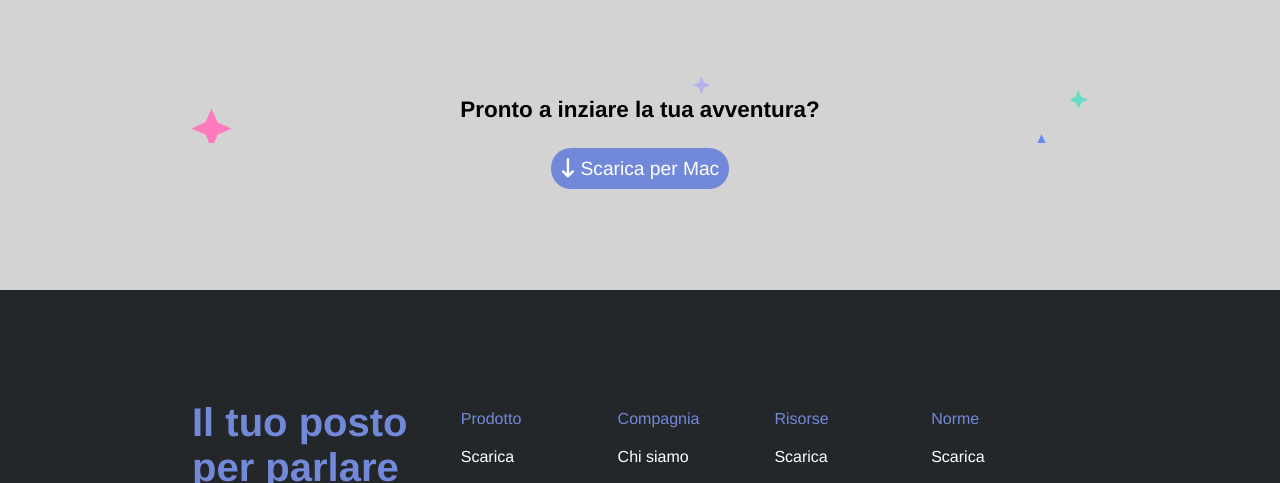
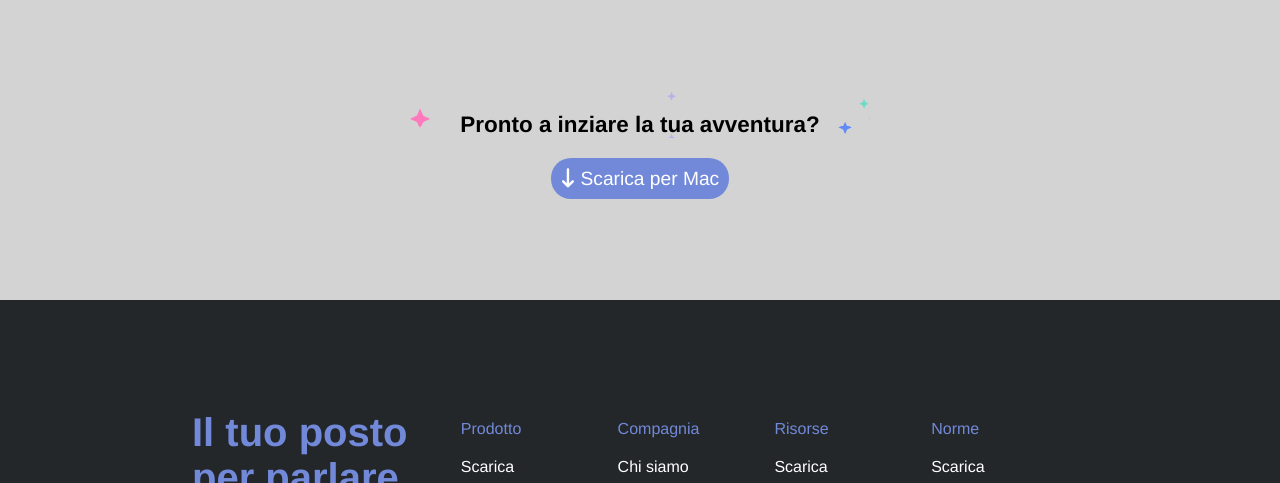
Before and after one commit to KejdiKishta/htmlcss-discord, a plain HTML site: page index.html in a window 1280 px wide. Shown: the part 2977-3460 px from the top of the page. Drawn offline with Linux system fonts and the light colour scheme.

Commit message:
fix: background img

```diff
--- a/css/style.css
+++ b/css/style.css
@@ -145,11 +145,11 @@ header ul,.first-section ul{
 }
 
 .stars{
+    display: inline-block;
+    padding: 20px 50px 0;
     background-image: url(../img/stars.svg);
-    background-size: cover;
-    text-align: center;
-    margin: 15px auto;
-    padding: 20px 0;
+    background-size: 100%;
+    margin: 30px 0;
 }
 
 /*FOOTER*/
--- a/index.html
+++ b/index.html
@@ -96,13 +96,13 @@
                     <h2>Tecnologia affidabile per tenersi in contatto</h2>
                     <p>Video e audio a bassa latenza ti faranno sentire come se foste tutti nella stessa stanza. Fai ciao in video, guarda gli amici giocare in streaming, o riunitevi in una sessione di disegno con la condivisione schermo.</p>
                     <img src="./img/item4-big.svg" alt="image_4">
-                    <div class="stars">
-                        <h3>Pronto a inziare la tua avventura?</h3>
-                    </div>
-                    <a href="" class="bg-lb c-w button-style">
+                    <h3 class="stars">Pronto a inziare la tua avventura?</h3>
+                    <div>
+                        <a href="" class="bg-lb c-w button-style">
                         <i class="fa-solid fa-arrow-down-long"></i>
                         <span>Scarica per Mac</span>
-                    </a>
+                        </a>
+                    </div>
                 </div>
             </div>
         </section>
```
